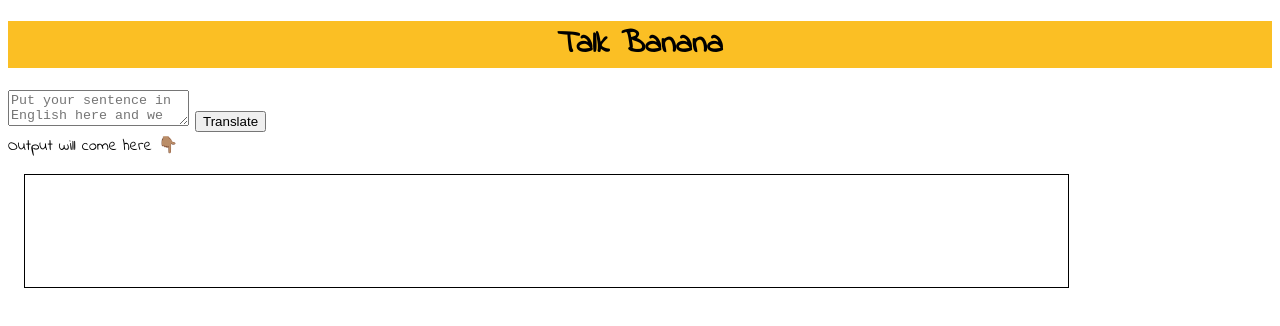
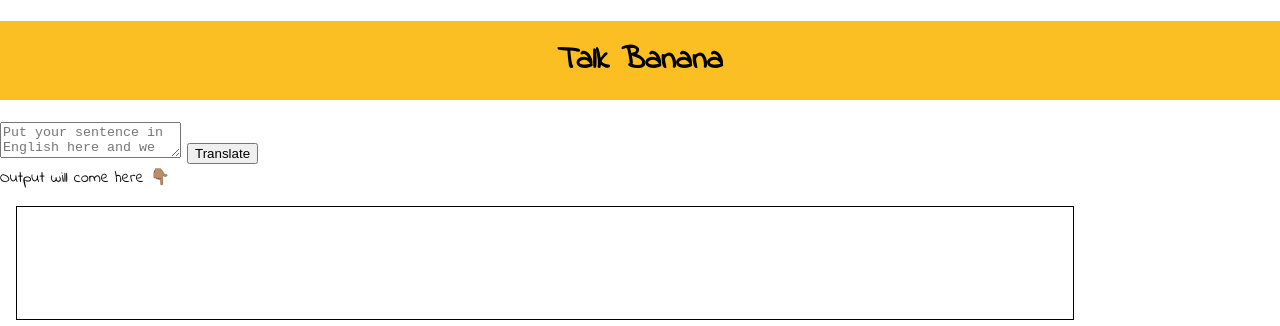
Before and after one commit to Raj-0210/Banana-speak, a plain HTML site: page index.html in a window 1280 px wide. Drawn offline with Linux system fonts and the light colour scheme.

Commit message:
Update styles.css

```diff
--- a/styles.css
+++ b/styles.css
@@ -8,6 +8,7 @@
 body
 {
     font-family: 'Indie Flower', cursive;
+    margin: 0px;
 }
 
 .navigation
@@ -16,11 +17,6 @@ body
     color: black;
     text-align: center;
     padding: 1rem;
-}
-
-.container
-{
-    padding: 0rem 1rem;
 }
 
 .container-center
```
